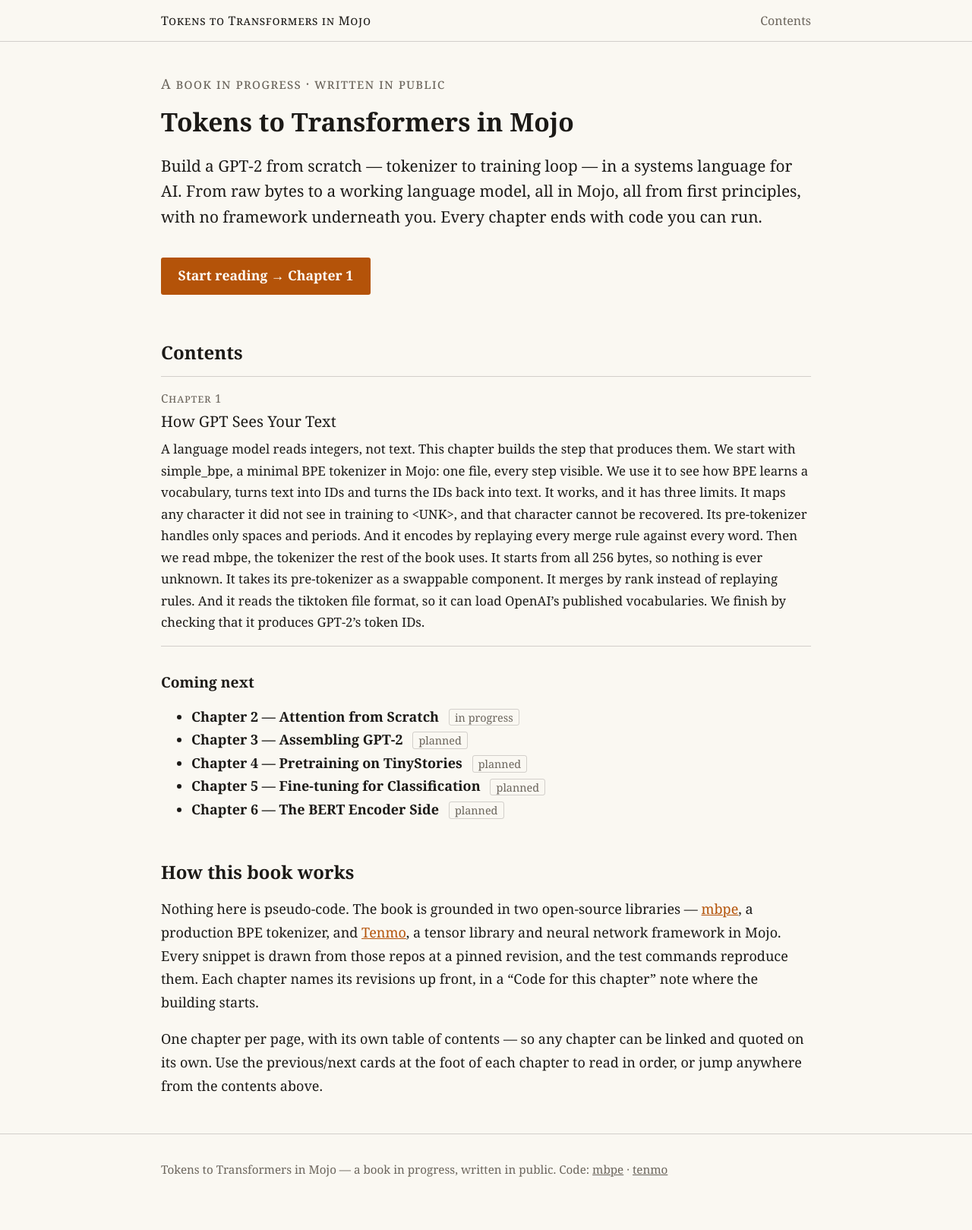
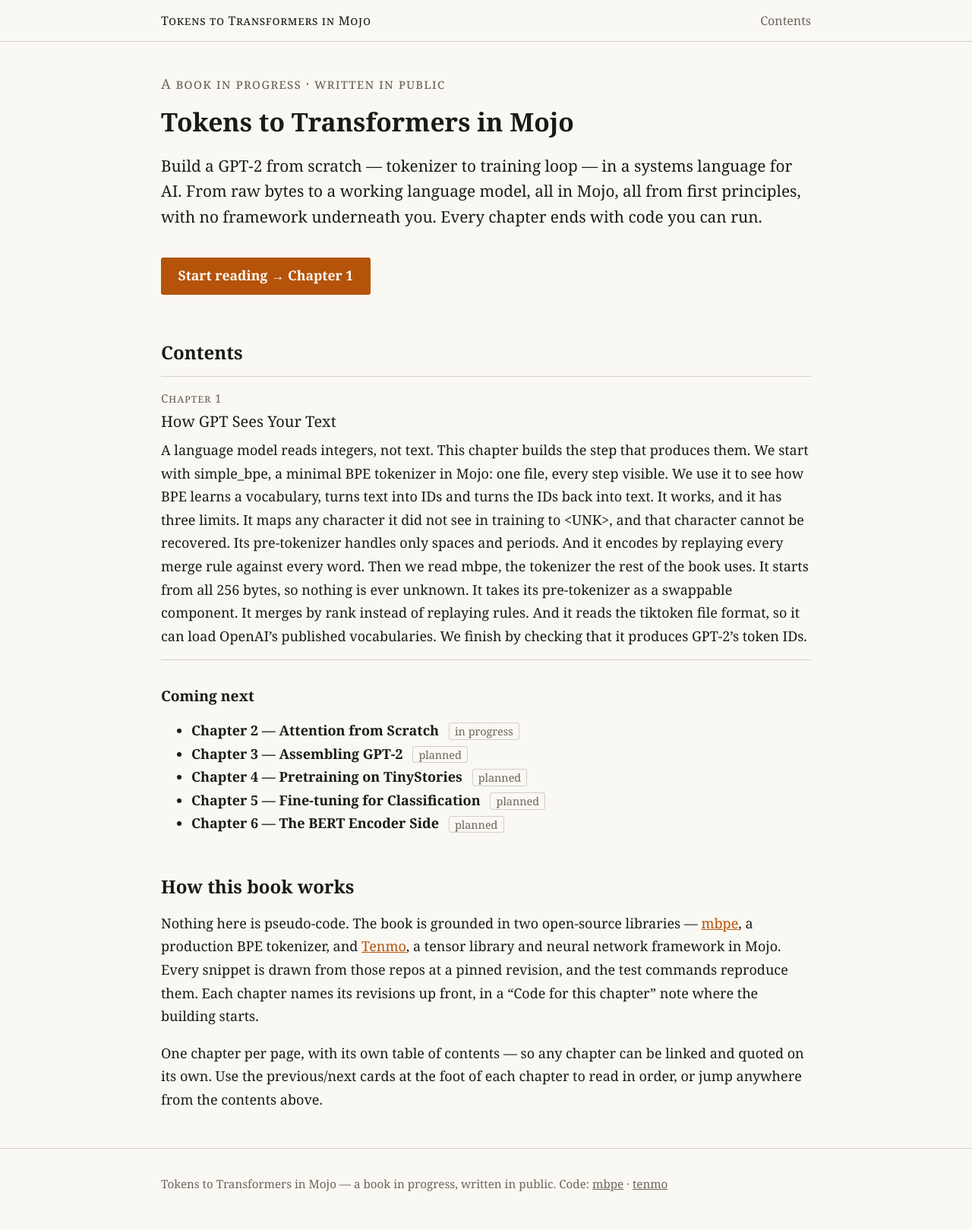
Before and after one commit to ratulb/tokens-to-transformers, a Jekyll site: the page built from index.md, in a window 1280 px wide. Shown: the whole page at 76% size. Built offline with Jekyll 4.4.1, drawn with Linux system fonts in a browser that asks for light colours.

Commit message:
Unify chapter-list text with body size

```diff
--- a/assets/style.css
+++ b/assets/style.css
@@ -121,7 +121,7 @@
   font-variant: small-caps;
   letter-spacing: 0.05em;
 }
-.chapter-list p { margin: 0.3rem 0 0; font-size: 1.05rem; }
+.chapter-list p { margin: 0.3rem 0 0; }
 
 .coming-next { padding-left: 1.2rem; }
 .coming-next li { margin: 0.5rem 0; }
```
